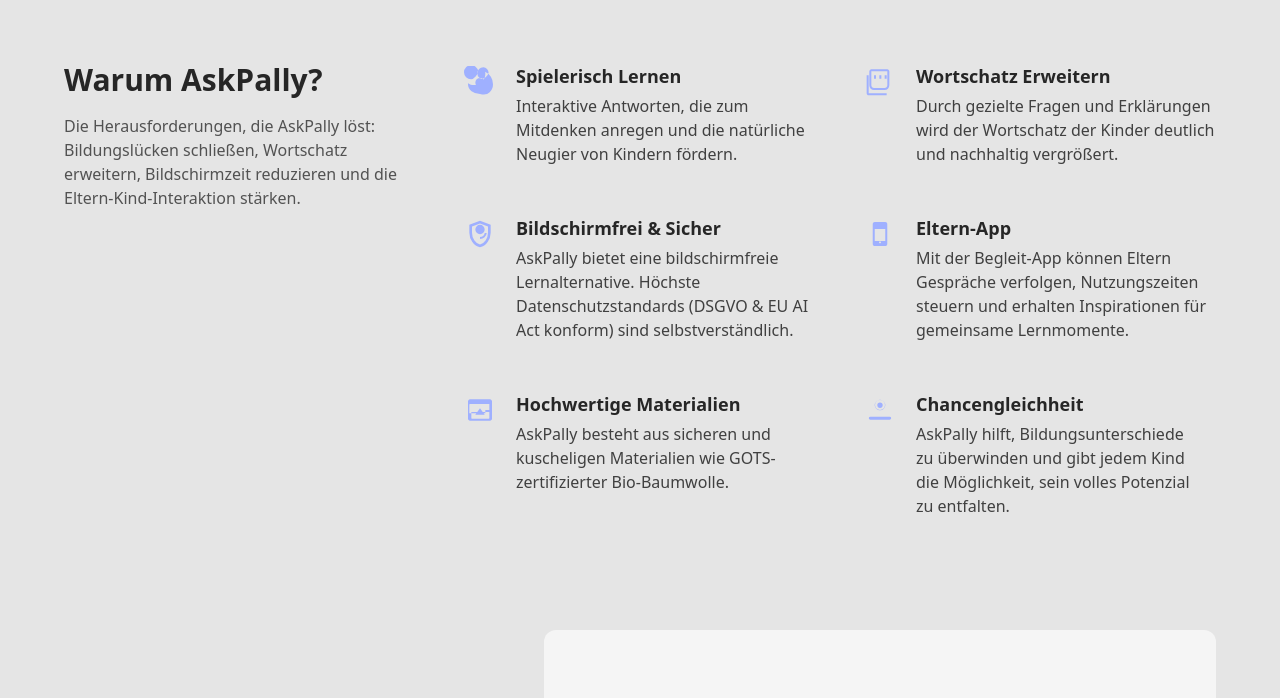
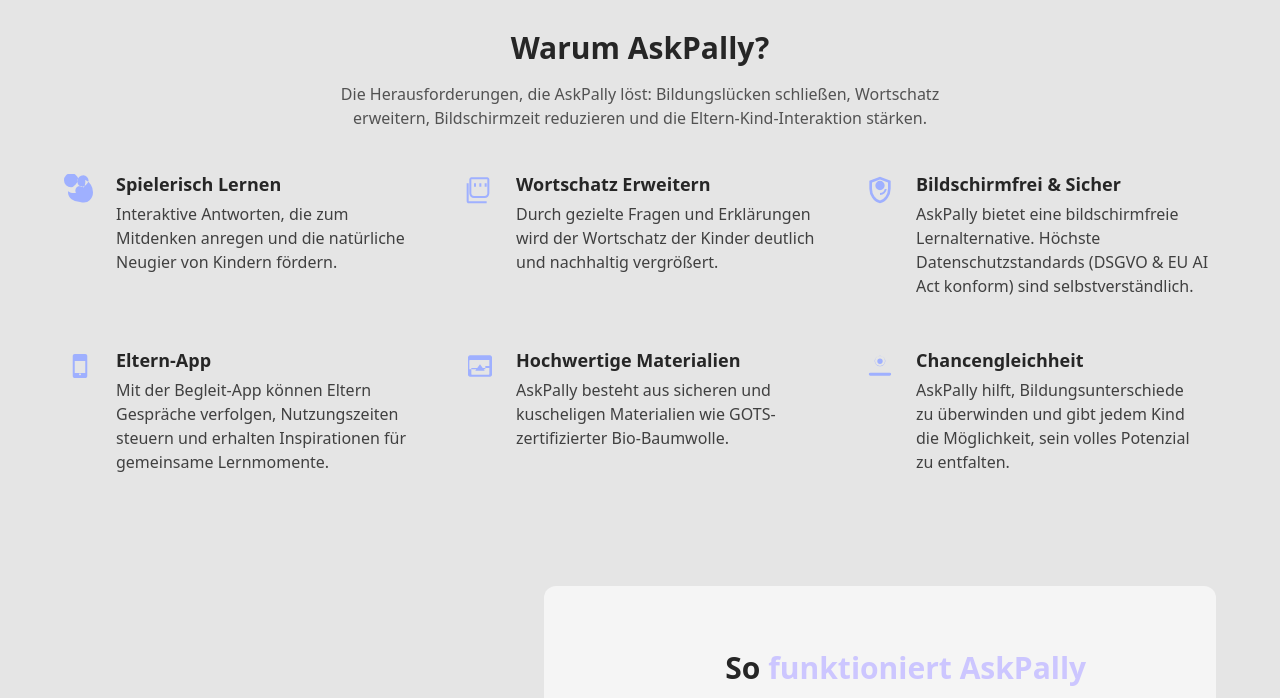
Before and after one commit to Chriveloper/askpally, an Astro site: page / in a window 1280 px wide. Shown: the part 1234-1932 px from the top of the page. Built offline with nearby package versions, Linux system fonts and the light colour scheme; Astro itself is replaced by a stand-in of ours.

Commit message:
new pastell

```diff
--- a/package.json
+++ b/package.json
@@ -15,7 +15,6 @@
     "@astrojs/sitemap": "^3.4.0",
     "@astrojs/starlight": "^0.34.3",
     "@tailwindcss/vite": "^4.1.6",
-    "astro": "^5.7.12",
     "astro-compressor": "^1.0.0",
     "clipboard": "^2.0.11",
     "globby": "^14.1.0",
@@ -30,6 +29,7 @@
   },
   "devDependencies": {
     "@tailwindcss/forms": "^0.5.10",
+    "astro": "^5.8.0",
     "astro-vtbot": "^2.1.2",
     "prettier": "^3.5.3",
     "prettier-plugin-astro": "^0.14.1",
--- a/src/assets/styles/global.css
+++ b/src/assets/styles/global.css
@@ -65,9 +65,9 @@
   --color-purple-100: oklch(0.95 0.05 290);
   --color-purple-200: oklch(0.92 0.075 290);
   --color-purple-300: oklch(0.87 0.10 290);
-  --color-purple-400: oklch(0.78 0.13 290);
-  --color-purple-500: oklch(0.70 0.16 290);
-  --color-purple-600: oklch(0.60 0.15 290);
+  --color-purple-400: oklch(0.90 0.09 290);
+  --color-purple-500: oklch(0.85 0.08 290);
+  --color-purple-600: oklch(0.80 0.07 290);
   --color-purple-700: oklch(0.50 0.13 290);
   --color-purple-800: oklch(0.40 0.11 290);
   --color-purple-900: oklch(0.35 0.09 290);
--- a/src/assets/styles/starlight_main.css
+++ b/src/assets/styles/starlight_main.css
@@ -21,7 +21,7 @@
     --sl-color-gray-5: #383838;
     --sl-color-gray-6: #272727;
     --sl-color-white: #fff;
-    --purple-hsl: 335, 95.8%, 85%;
+    --purple-hsl: 290, 80%, 85%; /* pastel purple */
     --overlay-yellow: hsla(var(--purple-hsl), .2);
     --border: hsla(var(--border-neutral), .4);
     --border-neutral: 0, 0%, 25.1%;
@@ -49,7 +49,7 @@
 }
 
 :root[data-theme='dark'] {
-    --purple-hsl: 335, 95.8%, 75%;
+    --purple-hsl: 290, 80%, 75%; /* pastel purple for dark mode */
     --border-yellow: 335, 96.7%, 88%;
 }
 
--- a/src/components/sections/features/FeaturesGeneral.astro
+++ b/src/components/sections/features/FeaturesGeneral.astro
@@ -39,17 +39,11 @@
     </div>
   </div>
 
-  <!-- Rest of the component remains unchanged -->
-  <div class="mt-5 grid gap-8 lg:mt-16 lg:grid-cols-3 lg:gap-12">
-    <!-- Block for title and subtitle -->
-    <div class="lg:col-span-1">
-      <!-- Rendering title -->
-      <h2
-        class="text-balance text-2xl font-bold text-neutral-800 dark:text-neutral-200 md:text-3xl"
-      >
+  <!-- Title and subtitle centered above the features -->
+  <div class="text-center max-w-2xl mx-auto">
+    <h2 class="text-balance text-2xl font-bold text-neutral-800 dark:text-neutral-200 md:text-3xl">
       {title}
     </h2>
-      <!-- Rendering subtitle -->
     {
       subTitle && (
         <p class="mt-2 text-pretty text-neutral-600 dark:text-neutral-400 md:mt-4">
@@ -59,10 +53,8 @@
     }
   </div>
 
-    <!-- Block to display the IconBlock components -->
-    <div class="lg:col-span-2">
-      <div class="grid gap-8 sm:grid-cols-2 md:gap-12">
-        <!-- Injecting IconBlock components with different properties -->
+  <!-- Features grid, now full width and centered -->
+  <div class="mt-10 grid gap-8 sm:grid-cols-2 lg:grid-cols-3 lg:gap-12 justify-items-center">
     { features &&
       features.map((feature) => (
         <IconBlock heading={feature.heading} content={feature.content}>
@@ -71,6 +63,4 @@
       ))
     }
   </div>
-    </div>
-  </div>
 </section>
```
Also changed, not shown: 1 other file. Lines whose indentation alone changed are shown as unchanged.
